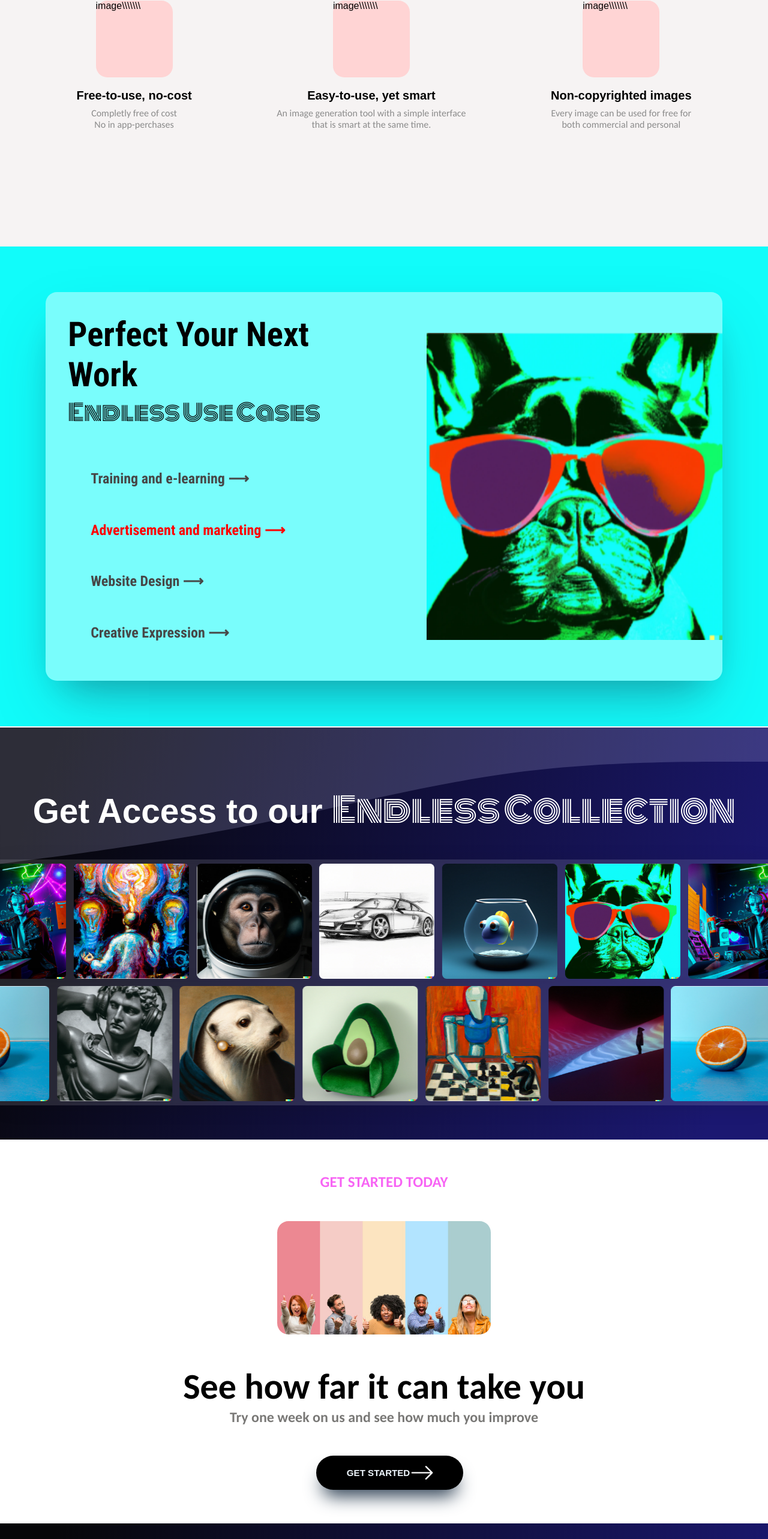
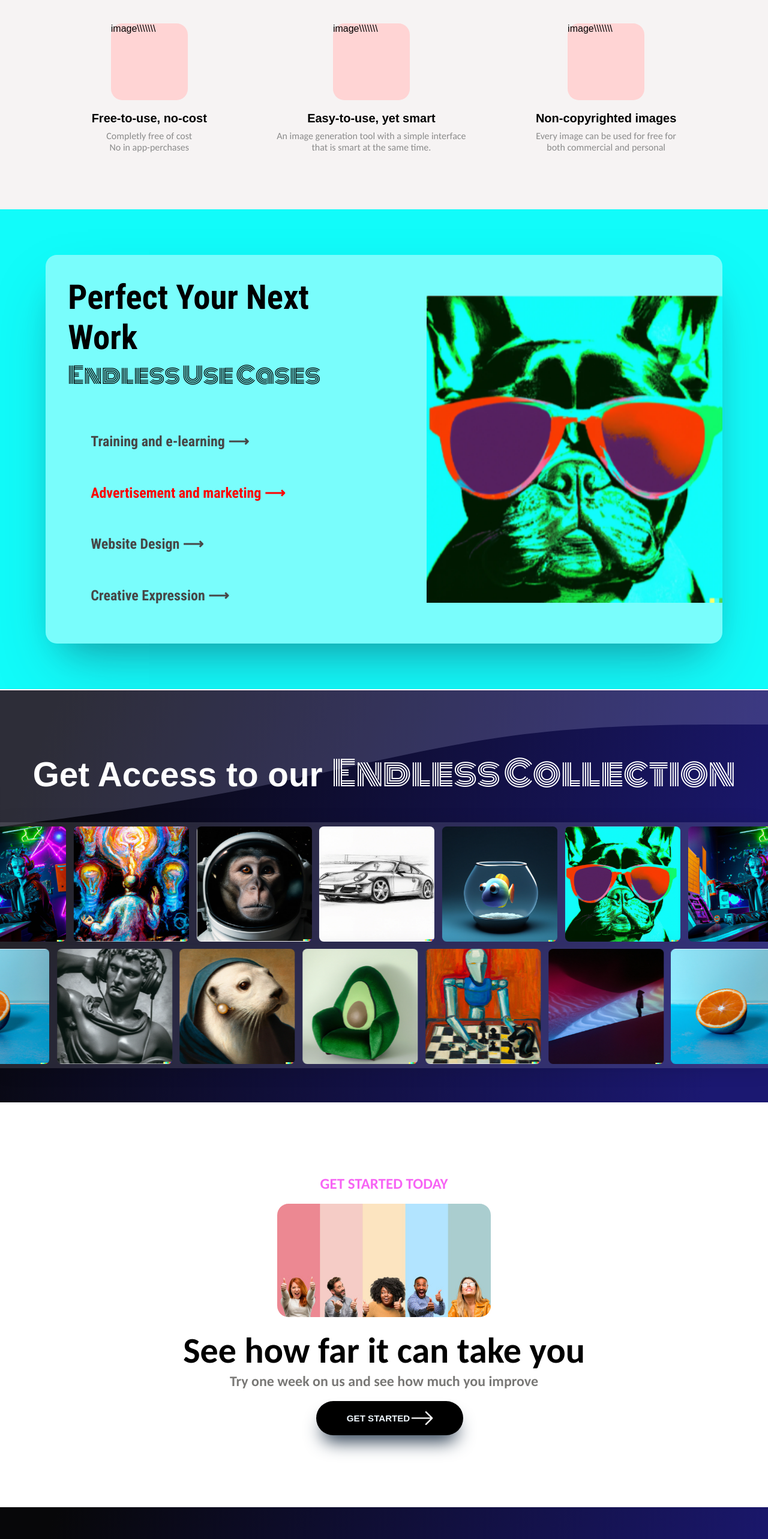
Before and after one commit to AnuragBetageri/img-generator-landling-page, a React (Create React App) app: page / in a window 1280 px wide. Shown: the part 229-2795 px from the top of the page at 60% size. Built offline with nearby package versions, Linux system fonts and the light colour scheme; grey boxes are pictures that could not be loaded.

Commit message:
re-sizing adjustments for mobile view

```diff
--- a/src/components/css/getstarted.css
+++ b/src/components/css/getstarted.css
@@ -7,8 +7,7 @@
 }
 .getstarted_start
 {
-    height: 80vh;
-    padding: 5vh;
+    padding: 15vh;
     display: flex;
     flex-direction: column;
     justify-content: space-around;
--- a/src/components/css/keyfeatures.css
+++ b/src/components/css/keyfeatures.css
@@ -1,7 +1,7 @@
 .Keyfeatures_sec
 {
+    padding: 1cm;
     width: 100vw;
-    height: 80vh;
     background-color: rgb(246, 243, 243);
 }
 
```
